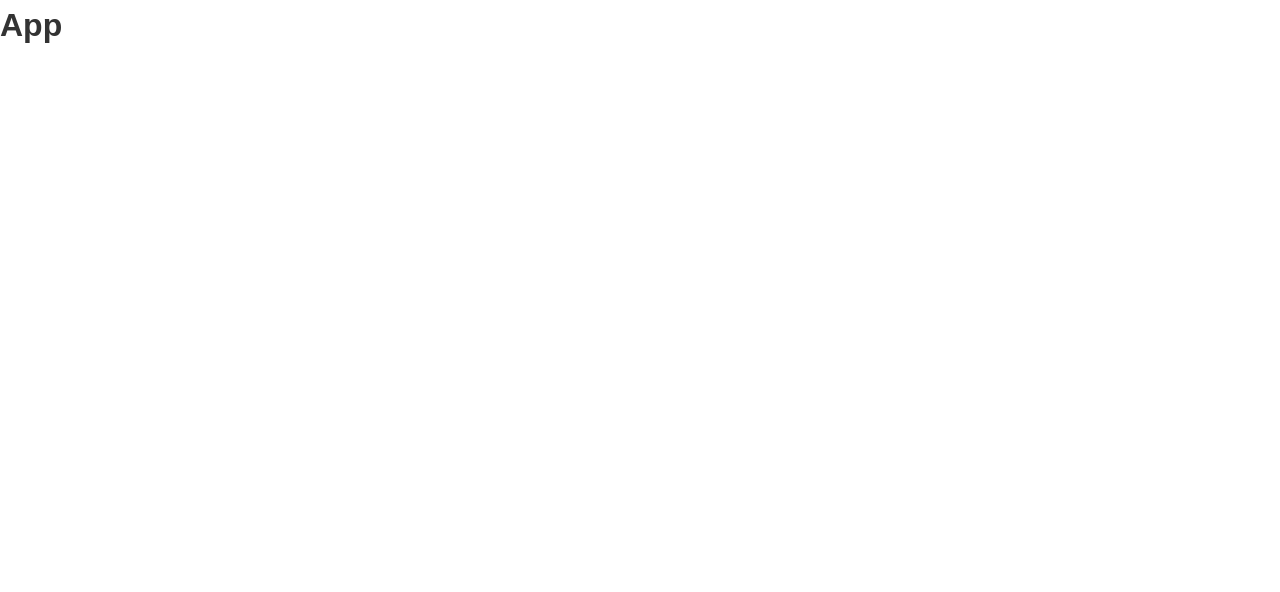
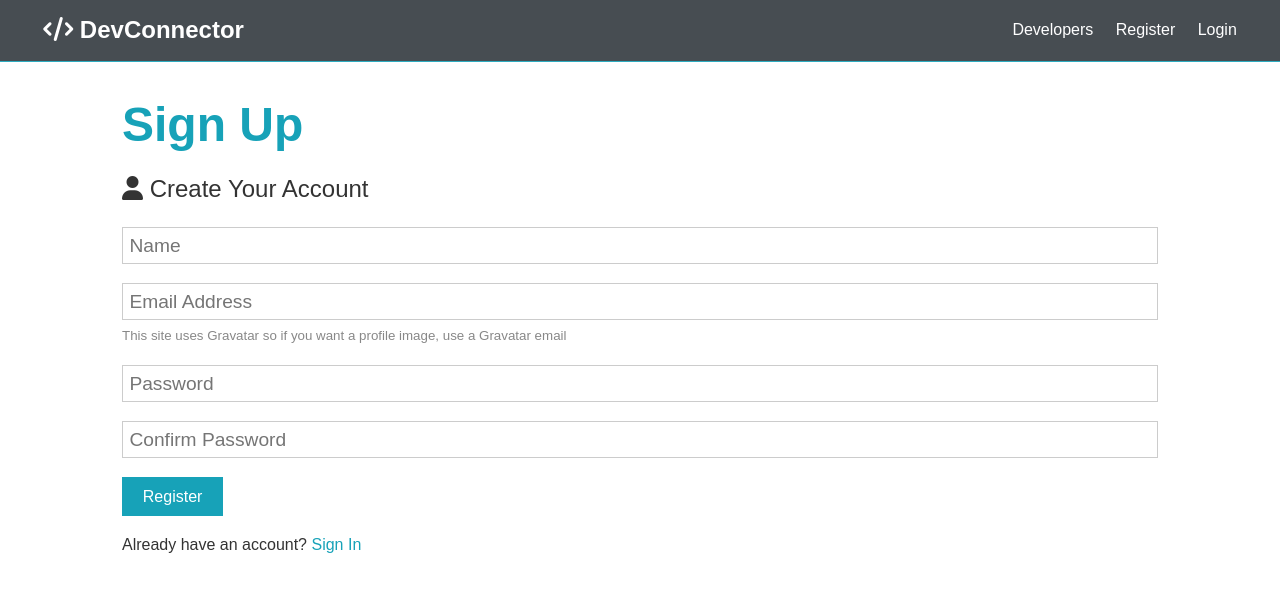
Before and after one commit to NomadJin/devconnector_2.0, a React (Create React App) app in the folder client/: page /register in a window 1280 px wide. Shown: the top 592 px of the page. Built offline with nearby package versions, Linux system fonts and the light colour scheme.

Commit message:
register and login form

```diff
--- a/client/src/App.js
+++ b/client/src/App.js
@@ -1,10 +1,24 @@
-import React, { Fragment } from 'react';
-import './App.css';
+import React, { Fragment } from "react";
+import { BrowserRouter as Router, Route, Switch } from "react-router-dom";
+import Navbar from "./components/layout/Navbar";
+import Landing from "./components/layout/Landing";
+import Login from './components/auth/Login';
+import Register from './components/auth/Register';
+import "./App.css";
 
 const App = () => (
+  <Router>
     <Fragment>
-      <h1>App</h1>
+      <Navbar />
+      <Route exact path="/" component={Landing} />
+        <section className="container">
+          <Switch>
+            <Route exact path="/register" component={Register} />
+            <Route exact path="/login" component={Login} />
+          </Switch>
+      </section>
     </Fragment>
+  </Router>
 );
 
 export default App;
--- /dev/null
+++ b/client/src/components/auth/Login.js
@@ -0,0 +1,59 @@
+import React, { Fragment, useState } from "react";
+import { Link } from 'react-router-dom';
+
+const Login = () => {
+  const [formData, setFormData] = useState({
+    email: "",
+    password: ""
+  });
+
+  const { email, password } = formData;
+
+  const onChange = e =>
+    setFormData({
+      ...formData,
+      [e.target.name]: e.target.value
+    });
+
+  const onSubmit = async e => {
+    e.preventDefault();
+    console.log("SUCCESS");
+  };
+
+  return (
+    <Fragment>
+      <h1 className="large text-primary">Sign In</h1>
+      <p className="lead">
+        <i className="fas fa-user" /> Sign In Your Account
+      </p>
+      <form className="form" onSubmit={e => onSubmit(e)}>
+        <div className="form-group">
+          <input
+            type="email"
+            placeholder="Email Address"
+            name="email"
+            value={email}
+            onChange={e => onChange(e)}
+            required
+          />
+        </div>
+        <div className="form-group">
+          <input
+            type="password"
+            placeholder="Password"
+            name="password"
+            value={password}
+            onChange={e => onChange(e)}
+            minLength="6"
+          />
+        </div>
+        <input type="submit" className="btn btn-primary" value="Login" />
+      </form>
+      <p className="my-1">
+        Don't have an account? <Link to="/register">Sign Up</Link>
+      </p>
+    </Fragment>
+  );
+};
+
+export default Login;
--- /dev/null
+++ b/client/src/components/auth/Register.js
@@ -0,0 +1,89 @@
+import React, { Fragment, useState } from "react";
+import { Link } from 'react-router-dom';
+
+const Register = () => {
+  const [formData, setFormData] = useState({
+    name: "",
+    email: "",
+    password: "",
+    password2: ""
+  });
+
+  const { name, email, password, password2 } = formData;
+
+  const onChange = e =>
+    setFormData({
+      ...formData,
+      [e.target.name]: e.target.value
+    });
+
+  const onSubmit = async e => {
+    e.preventDefault();
+    if (password !== password2) {
+      console.log("Passwords do not match");
+    } else {
+      console.log("SUCCESS");
+    }
+  };
+
+  return (
+    <Fragment>
+      <h1 className="large text-primary">Sign Up</h1>
+      <p className="lead">
+        <i className="fas fa-user" /> Create Your Account
+      </p>
+      <form className="form" onSubmit={e => onSubmit(e)}>
+        <div className="form-group">
+          <input
+            type="text"
+            placeholder="Name"
+            name="name"
+            value={name}
+            onChange={e => onChange(e)}
+            required
+          />
+        </div>
+        <div className="form-group">
+          <input
+            type="email"
+            placeholder="Email Address"
+            name="email"
+            value={email}
+            onChange={e => onChange(e)}
+            required
+          />
+          <small className="form-text">
+            This site uses Gravatar so if you want a profile image, use a
+            Gravatar email
+          </small>
+        </div>
+        <div className="form-group">
+          <input
+            type="password"
+            placeholder="Password"
+            name="password"
+            value={password}
+            onChange={e => onChange(e)}
+            minLength="6"
+          />
+        </div>
+        <div className="form-group">
+          <input
+            type="password"
+            placeholder="Confirm Password"
+            name="password2"
+            value={password2}
+            onChange={e => onChange(e)}
+            minLength="6"
+          />
+        </div>
+        <input type="submit" className="btn btn-primary" value="Register" />
+      </form>
+      <p className="my-1">
+        Already have an account? <Link to="/login">Sign In</Link>
+      </p>
+    </Fragment>
+  );
+};
+
+export default Register;
--- a/client/src/components/layout/Landing.js
+++ b/client/src/components/layout/Landing.js
@@ -1,11 +1,28 @@
-import React from 'react'
+import React from "react";
+import { Link } from 'react-router-dom';
 
 const Landing = () => {
-    return (
-        <div>
+  return (
+    <section className="landing">
+      <div className="dark-overlay">
+        <div className="landing-inner">
+          <h1 className="x-large">Developer Connector</h1>
+          <p className="lead">
+            Create a developer profile/portfolio, share posts and get help from
+            other developers
+          </p>
+          <div className="buttons">
+            <Link to="/register" className="btn btn-primary">
+              Sign Up
+            </Link>
+            <Link to="/login" className="btn btn-light">
+              Login
+            </Link>
+          </div>
+        </div>
+      </div>
+    </section>
+  );
+};
 
-        </div>
-    )
-}
-
-export default Landing
+export default Landing;
--- a/client/src/components/layout/Navbar.js
+++ b/client/src/components/layout/Navbar.js
@@ -1,18 +1,27 @@
-import React from 'react'
+import React from "react";
+import { Link } from "react-router-dom";
 
 const Navbar = () => {
   return (
-        <nav class="navbar bg-dark">
+    <nav className="navbar bg-dark">
       <h1>
-            <a href="index.html"><i class="fas fa-code"></i> DevConnector</a>
+        <Link to="/">
+          <i className="fas fa-code" /> DevConnector
+        </Link>
       </h1>
       <ul>
-            <li><a href="profiles.html">Developers</a></li>
-            <li><a href="register.html">Register</a></li>
-            <li><a href="login.html">Login</a></li>
+        <li>
+          <a href="!#">Developers</a>
+        </li>
+        <li>
+          <Link to="/register">Register</Link>
+        </li>
+        <li>
+          <Link to="/login">Login</Link>
+        </li>
       </ul>
     </nav>
-    )
-}
+  );
+};
 
-export default Navbar
+export default Navbar;
```
Lines whose indentation alone changed are shown as unchanged.
